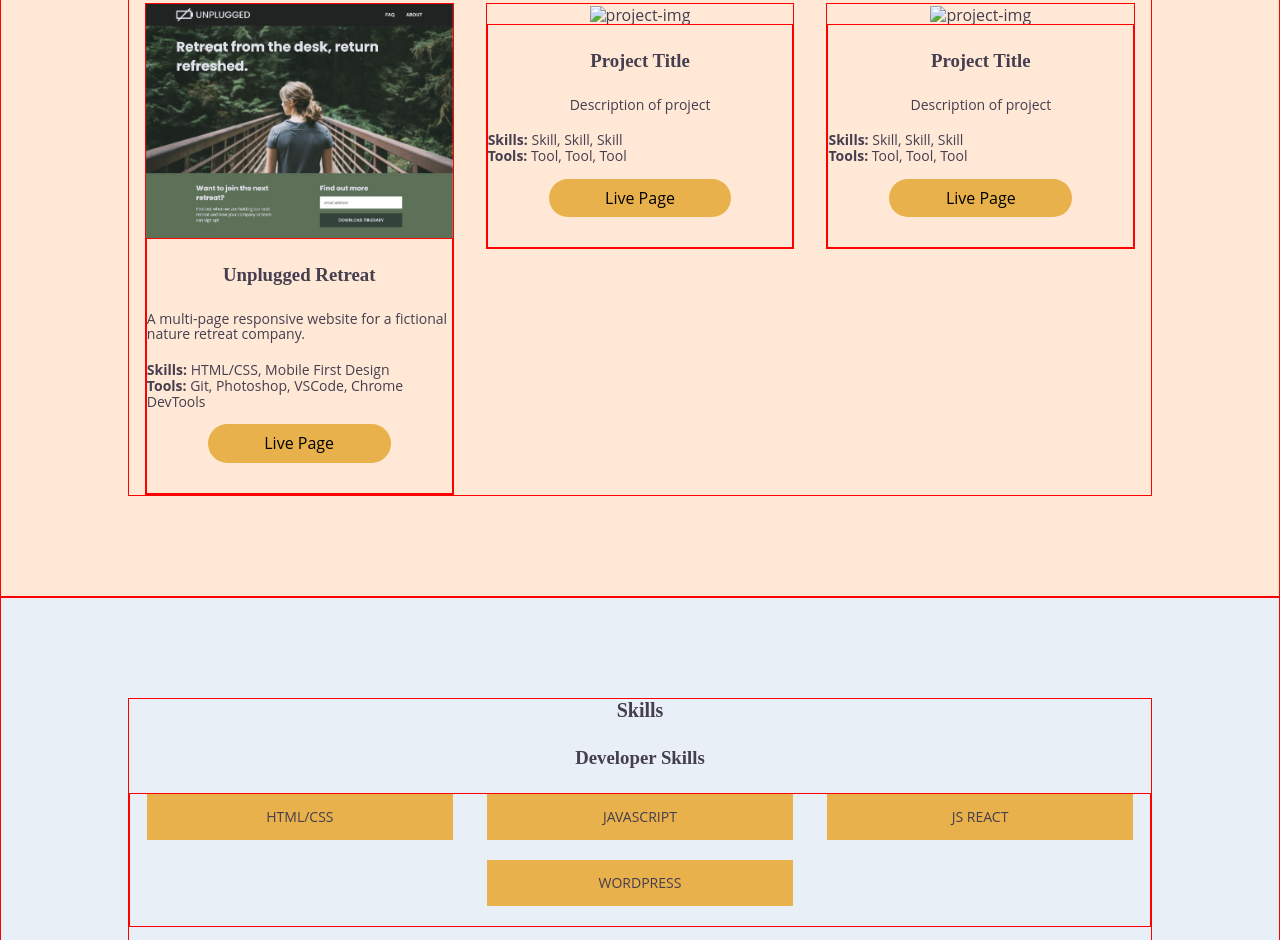
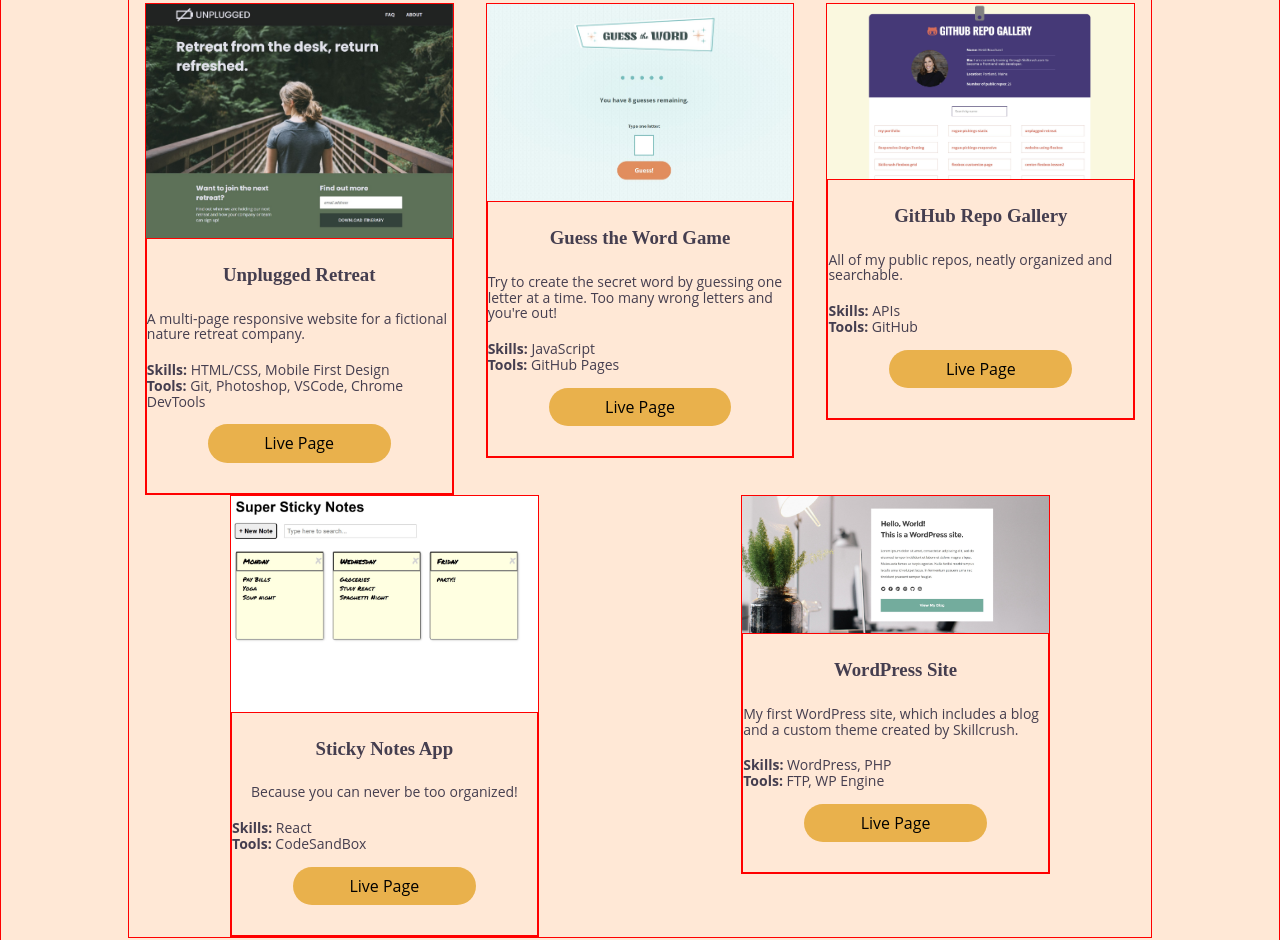
Before and after one commit to HBouchard5/my-portfolio, a website built with Parcel: page index.html in a window 1280 px wide. Shown: the part 541-1481 px from the top of the page. Built offline with nearby package versions, Linux system fonts and the light colour scheme; a web font is replaced by a local one.

Commit message:
added five projects and descriptions

```diff
--- a/index.html
+++ b/index.html
@@ -79,31 +79,61 @@
 
         <article class="project">
           <!-- Project Image -->
-          <figure class="project-img">
-            <img  src="" alt="project-img">
+          <figure class="project-img"><a href="https://hbouchard5.github.io/guess-the-word/" target="_blank">
+            <img  src="img/guess-the-word.jpg" alt="guess-the-word-img"></a>
           </figure>
           <!-- Project Description -->
           <div class="description">
-            <h4>Project Title</h4>
-            <p>Description of project</p>
-            <p class="skills-list"><strong>Skills: </strong>Skill, Skill, Skill</p>
-            <p class="tools-list"><strong>Tools: </strong>Tool, Tool, Tool</p>
-            <a class="project-button" href="" target="_blank">Live Page</a>
+            <h4>Guess the Word Game</h4>
+            <p>Try to create the secret word by guessing one letter at a time. Too many wrong letters and you're out!</p>
+            <p class="skills-list"><strong>Skills: </strong>JavaScript</p>
+            <p class="tools-list"><strong>Tools: </strong>GitHub Pages</p>
+            <a class="project-button" href="https://hbouchard5.github.io/guess-the-word/" target="_blank">Live Page</a>
           </div>
         </article>
 
         <article class="project">
           <!-- Project Image -->
-          <figure class="project-img">
-            <img  src="" alt="project-img">
+          <figure class="project-img"><a href="https://hbouchard5.github.io/github-repo-gallery/" target="_blank">
+            <img  src="img/github-repo-gallery.jpg" alt="github-repo-gallery-img"></a>
           </figure>
           <!-- Project Description -->
           <div class="description">
-            <h4>Project Title</h4>
-            <p>Description of project</p>
-            <p class="skills-list"><strong>Skills: </strong>Skill, Skill, Skill</p>
-            <p class="tools-list"><strong>Tools: </strong>Tool, Tool, Tool</p>
-            <a class="project-button" href="" target="_blank">Live Page</a>
+            <h4>GitHub Repo Gallery</h4>
+            <p>All of my public repos, neatly organized and searchable. </p>
+            <p class="skills-list"><strong>Skills: </strong>APIs</p>
+            <p class="tools-list"><strong>Tools: </strong>GitHub</p>
+            <a class="project-button" href="https://hbouchard5.github.io/github-repo-gallery/" target="_blank">Live Page</a>
+          </div>
+        </article>
+
+        <article class="project">
+          <!-- Project Image -->
+          <figure class="project-img"><a href="https://v9c42.csb.app/" target="_blank">
+            <img  src="img/sticky-notes.jpg" alt="sticky-notes-app"></a>
+          </figure>
+          <!-- Project Description -->
+          <div class="description">
+            <h4>Sticky Notes App</h4>
+            <p>Because you can never be too organized! </p>
+            <p class="skills-list"><strong>Skills: </strong>React</p>
+            <p class="tools-list"><strong>Tools: </strong>CodeSandBox</p>
+            <a class="project-button" href="https://v9c42.csb.app/" target="_blank">Live Page</a>
+          </div>
+        </article>
+
+        <article class="project">
+          <!-- Project Image -->
+          <figure class="project-img"><a href="https://mywpdemo.wpengine.com/" target="_blank">
+            <img  src="img/wordpress-1.jpg" alt="wordpress-img"></a>
+          </figure>
+          <!-- Project Description -->
+          <div class="description">
+            <h4>WordPress Site</h4>
+            <p>My first WordPress site, which includes a blog and a custom theme created by Skillcrush.  </p>
+            <p class="skills-list"><strong>Skills: </strong>WordPress, PHP</p>
+            <p class="tools-list"><strong>Tools: </strong>FTP, WP Engine</p>
+            <a class="project-button" href="https://mywpdemo.wpengine.com/" target="_blank">Live Page</a>
           </div>
         </article>
 
@@ -142,7 +172,7 @@
       <div class="content-wrapper">
 
         <figure class="about-photo">
-          <img src="img/profile-photo-72ppi.jpg" alt="about-photo">
+          <img src="img/profile-photo-240ppi.jpg" alt="about-photo">
         </figure>
 
         <div class="about-text">
```
Also changed, not shown: img/github-repo-gallery.jpg (added), img/guess-the-word.jpg (added), img/profile-photo-240ppi.jpg (renamed from img/profile-photo-300ppi.jpg), img/sticky-notes.jpg (added), img/wordpress-1.jpg (added).
